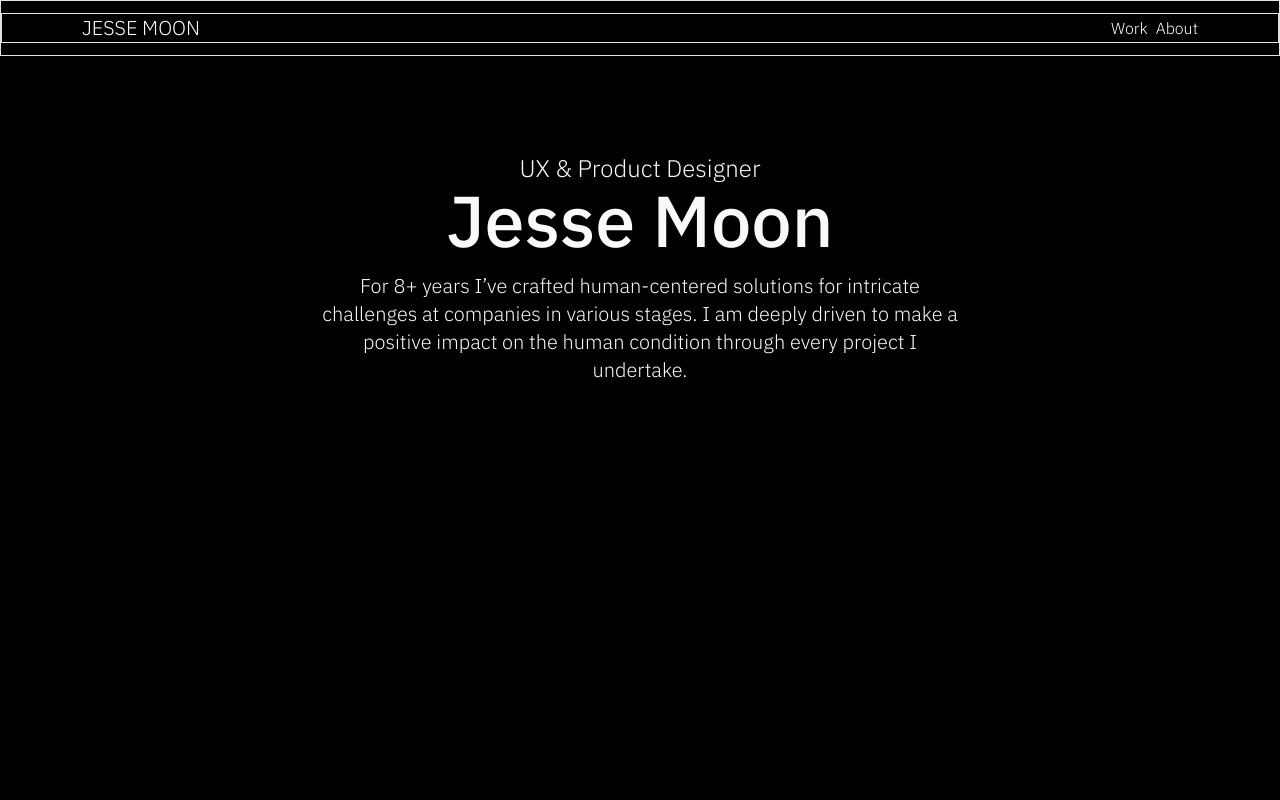
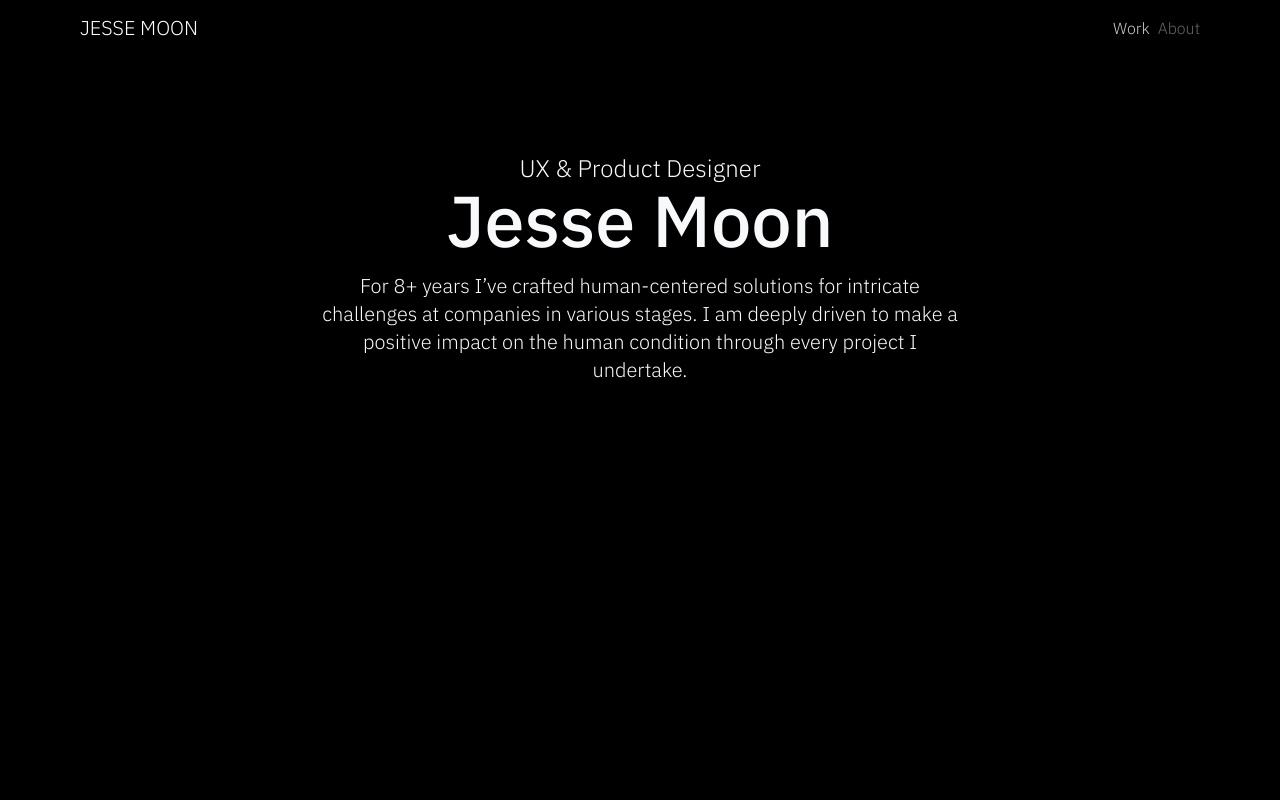
Before and after one commit to Meyer-and-Moon-Enterprises/moon-portfolio, a Next.js app: page /work in a window 1280 px wide. Shown: the top 800 px of the page. Built offline with nearby package versions, Linux system fonts and the light colour scheme; no server answers.

Commit message:
navbar complete

```diff
--- a/app/components/Navbar.js
+++ b/app/components/Navbar.js
@@ -4,10 +4,9 @@ import { usePathname } from "next/navigation";
 
 export default function NavBar() {
   const pathname = usePathname();
-  console.log(pathname)
   return (
-    <div className={`flex bg-black items-center sticky top-0 h-14 border `}>
-      <div className={`container border flex justify-between`}>
+    <div className={`flex bg-black items-center sticky top-0 h-14 z-50`}>
+      <div className={`container flex justify-between`}>
         <Link
           href='/work'
           className={"text-white text-xl no-underline decoration-0 decoration-white"}
@@ -16,13 +15,13 @@ export default function NavBar() {
         </Link>
         <div className={"flex items-center "}>
           <Link
-            className={"pr-1 " + (pathname === "/work" ? " text-white" : " text-current")}
+            className={"pr-1 hover:text-white/80 " + (pathname === "/work" ? " text-white/80" : " text-white/40")}
             href='/work'
           >
             Work
           </Link>
           <Link
-            className={"pl-1 " + (pathname === "/about" ? " text-white" : "text-current")}
+            className={"pl-1 hover:text-white/80 " + (pathname === "/about" ? " text-white/80" : "text-white/40")}
             href='/about'
           >
             About
```
